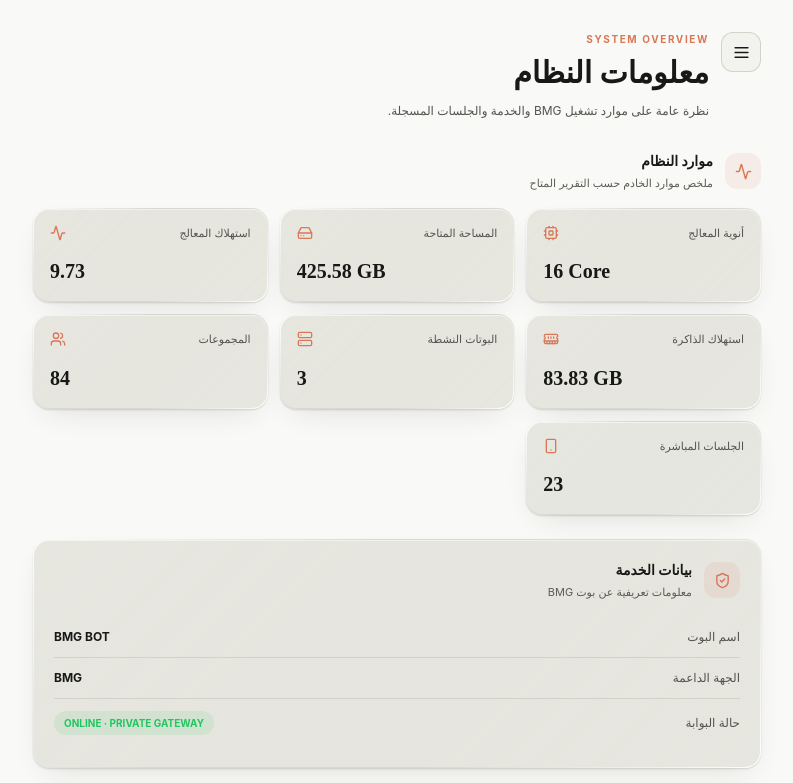
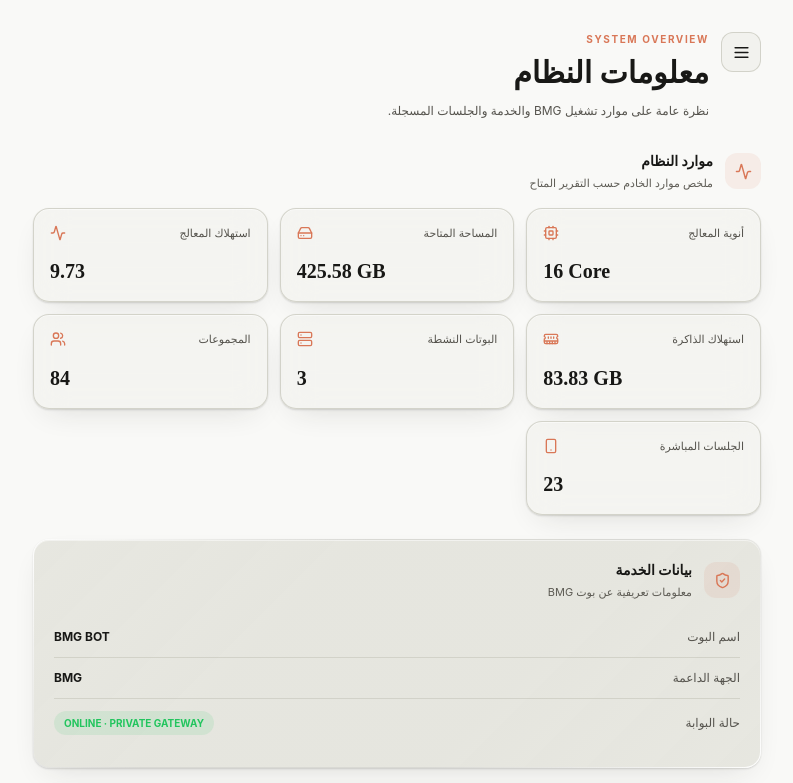
Before and after one commit to ux656/Freund, a Next.js app: page /info in a window 1280 px wide. Shown: the top 783 px of the page, without its empty margins (243-1036 px from the left). Built offline with nearby package versions, Linux system fonts and the light colour scheme.

Commit message:
ui: unify system metric card surface

```diff
--- a/app/info/page.tsx
+++ b/app/info/page.tsx
@@ -40,7 +40,7 @@ export default function InfoPage() {
         <SectionTitle icon={Activity} title="موارد النظام" detail="ملخص موارد الخادم حسب التقرير المتاح" />
         <div className="grid grid-cols-2 gap-3 sm:grid-cols-3">
           {metrics.map(({ label, value, Icon }) => (
-            <article key={label} className="lg lg-surface min-w-0 rounded-2xl p-4">
+            <article key={label} className="lg lg-surface ui-card rounded-2xl p-4">
               <div className="mb-4 flex items-center justify-between gap-2">
                 <span className="text-[11px] text-text-2">{label}</span>
                 <Icon size={16} className="shrink-0 text-primary" />
```
